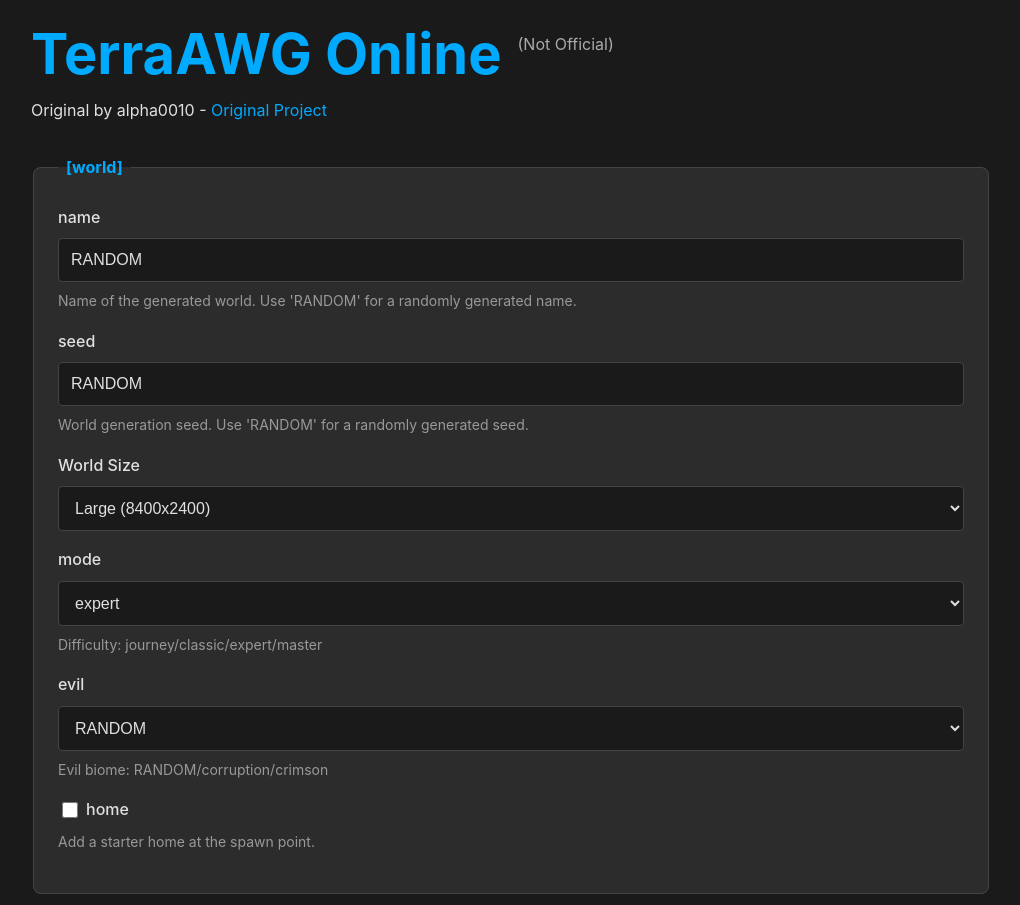
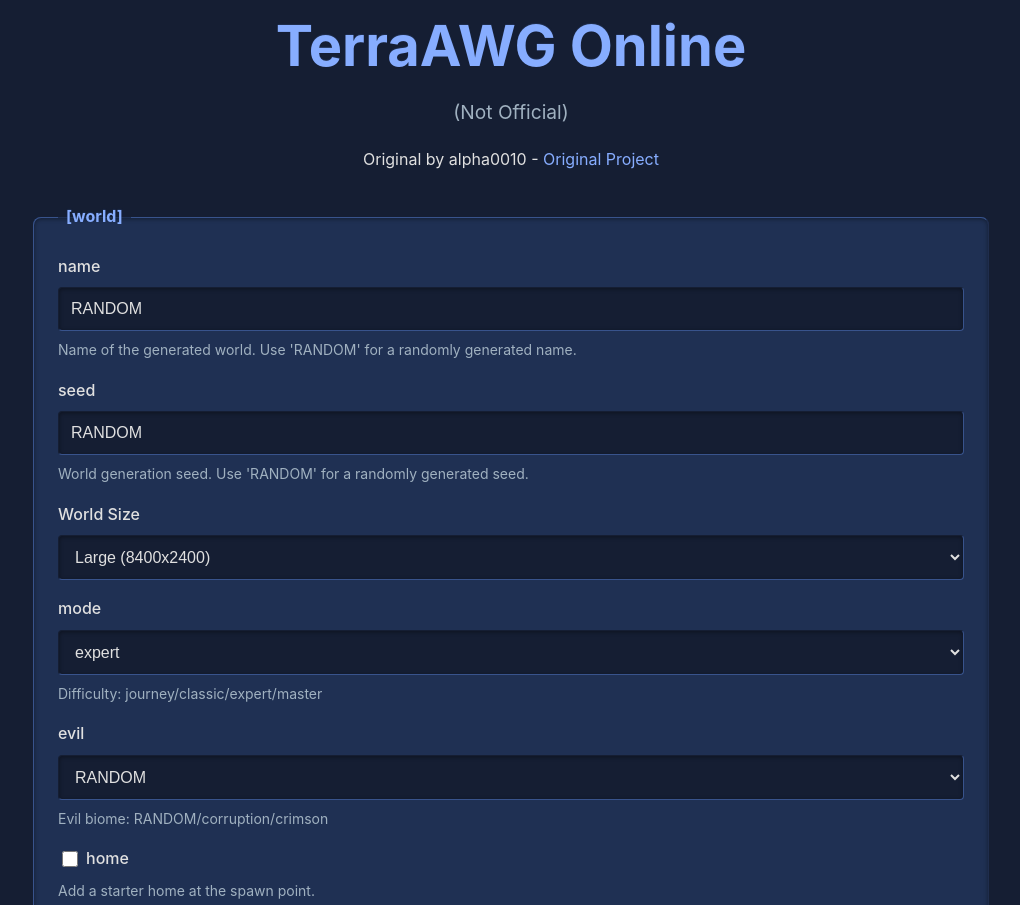
Before and after one commit to ENUSSOUL001/TerraContent, a plain HTML site: page Terra/public/index.html in a window 1280 px wide. Shown: the top 905 px of the page, without its empty margins (129-1149 px from the left). Drawn offline with Linux system fonts and the light colour scheme.

Commit message:
Update style.css

```diff
--- a/Terra/public/style.css
+++ b/Terra/public/style.css
@@ -1,48 +1,17 @@
 :root {
-    --bg-color: #1a1a1a;
-    --surface-color: #2c2c2c;
-    --primary-color: #00aaff;
+    --bg-color: #151e33;
+    --surface-color: #1f3053;
+    --primary-color: #87adff;
     --text-color: #e0e0e0;
-    --subtitle-color: #aaa;
-    --border-color: #444;
+    --subtitle-color: #a0b1c0;
+    --border-color: #1f2d4d;
+    --border-highlight-color: #38538c;
     --shadow-color-1: #1f3053;
     --shadow-color-2: #111;
     --inset-shadow-color: #5c8bee;
     --button-bg: #4162a8;
     --font-family: -apple-system, BlinkMacSystemFont, "Segoe UI", Roboto, Helvetica, Arial, sans-serif;
     --transition-speed: 0.3s;
-}
-[data-theme="purple"] {
-    --bg-color: #2c2a3e;
-    --surface-color: #3e3b56;
-    --primary-color: #9b59b6;
-    --border-color: #565273;
-    --inset-shadow-color: #c39bd3;
-    --button-bg: #8e44ad;
-    --shadow-color-1: #5b2c6f;
-}
-[data-theme="steam"] {
-    --bg-color: #1b2838;
-    --surface-color: #2a475e;
-    --primary-color: #66c0f4;
-    --text-color: #c7d5e0;
-    --subtitle-color: #a0b1c0;
-    --border-color: #1a354c;
-    --inset-shadow-color: #87adff;
-    --button-bg: #4162a8;
-    --shadow-color-1: #1f3053;
-}
-[data-theme="light"] {
-    --bg-color: #f0f2f5;
-    --surface-color: #ffffff;
-    --primary-color: #1877f2;
-    --text-color: #1c1e21;
-    --subtitle-color: #606770;
-    --border-color: #dddfe2;
-    --inset-shadow-color: #5c8bee;
-    --button-bg: #4162a8;
-    --shadow-color-1: #1f3053;
-    --shadow-color-2: #333;
 }
 body {
     font-family: var(--font-family);
@@ -51,35 +20,31 @@ body {
     margin: 0;
     padding: 1rem;
     line-height: 1.6;
-    transition: background-color var(--transition-speed), color var(--transition-speed);
 }
 .header-content { max-width: 960px; margin: 0 auto 2rem; padding: 0 1rem; }
-.header-content .title-group { display: flex; align-items: flex-end; gap: 1rem; margin-bottom: 1rem; }
-.title-group h1 { line-height: 1; margin: 0; font-size: clamp(2rem, 6vw, 3.5rem); color: var(--primary-color); }
-.title-group .subtitle { font-size: clamp(0.8rem, 2vw, 1rem); font-weight: normal; color: var(--subtitle-color); padding-bottom: 0.5rem; }
-.meta-group p { margin: 0 0 1rem 0; }
+.title-group { text-align: center; margin-bottom: 0.5rem; }
+.title-group h1 {
+    line-height: 1.1;
+    margin: 0;
+    font-size: clamp(2.5rem, 6vw, 3.5rem);
+    color: var(--primary-color);
+    text-shadow: 0px -1px 1px #1e2d4d;
+}
+.title-group .subtitle { display: block; font-size: clamp(1rem, 2vw, 1.2rem); color: var(--subtitle-color); }
+.attribution { text-align: center; margin: 1rem 0; }
 main { max-width: 960px; margin: 0 auto; padding: 0 1rem; }
 a { color: var(--primary-color); text-decoration: none; }
 a:hover { text-decoration: underline; }
-#theme-switcher { display: flex; flex-wrap: wrap; gap: 0.5rem; }
-.theme-button {
-    padding: 0.5rem 1rem;
-    border: 1px solid var(--border-color);
-    background-color: var(--surface-color);
-    color: var(--text-color);
-    border-radius: 20px;
-    cursor: pointer;
-    font-weight: 500;
-    transition: all var(--transition-speed);
-}
-.theme-button:hover { border-color: var(--primary-color); }
-.theme-button.active { background-color: var(--primary-color); color: #fff; font-weight: bold; border-color: var(--primary-color); }
 form { display: flex; flex-direction: column; gap: 1.5rem; }
 fieldset {
-    border: 1px solid var(--border-color);
+    border-top: 1px solid var(--border-highlight-color);
+    border-right: 1px solid var(--border-color);
+    border-bottom: 1px solid var(--border-color);
+    border-left: 1px solid var(--border-highlight-color);
     border-radius: 8px;
     padding: 1.5rem;
     background-color: var(--surface-color);
+    box-shadow: inset 0 1px 4px rgba(0,0,0,0.4);
     opacity: 0;
     transform: translateY(20px);
     animation: fadeInUp 0.5s ease-out forwards;
@@ -90,29 +55,46 @@ fieldset:nth-child(3) { animation-delay: 0.3s; }
 fieldset:nth-child(4) { animation-delay: 0.4s; }
 fieldset:nth-child(5) { animation-delay: 0.5s; }
 @keyframes fadeInUp { to { opacity: 1; transform: translateY(0); } }
-legend { padding: 0 0.5rem; font-weight: bold; color: var(--primary-color); }
+legend { padding: 0 0.5rem; font-weight: bold; color: var(--primary-color); text-shadow: 0px -1px 1px #1e2d4d;}
 .form-group { display: flex; flex-direction: column; gap: 0.5rem; margin-bottom: 1rem; }
 label { font-weight: 500; display: flex; align-items: center; }
-small { color: #999; font-size: 0.875rem; }
+small { color: var(--subtitle-color); font-size: 0.875rem; }
 input[type="text"], input[type="number"], select {
     width: 100%;
     padding: 0.75rem;
     background-color: var(--bg-color);
-    border: 1px solid var(--border-color);
+    border-top: 1px solid #151e33;
+    border-right: 1px solid var(--border-highlight-color);
+    border-bottom: 1px solid var(--border-highlight-color);
+    border-left: 1px solid #151e33;
     border-radius: 4px;
     color: var(--text-color);
     font-size: 1rem;
     box-sizing: border-box;
-    transition: border-color var(--transition-speed), box-shadow var(--transition-speed);
+    transition: all var(--transition-speed);
+    box-shadow: inset 0 1px 4px rgba(0,0,0,0.4);
 }
-input:focus, select:focus { outline: none; border-color: var(--primary-color); box-shadow: 0 0 0 3px color-mix(in srgb, var(--primary-color) 25%, transparent); }
-input[type="checkbox"] { width: 1.2em; height: 1.2em; margin-right: 0.5rem; accent-color: var(--primary-color); }
+input:focus, select:focus {
+    outline: none;
+    border-color: var(--primary-color);
+    box-shadow: inset 0 2px 6px rgba(0,0,0,0.6);
+}
+input[type="checkbox"] {
+    width: 1.2em;
+    height: 1.2em;
+    margin-right: 0.5rem;
+    accent-color: var(--primary-color);
+}
 .form-grid-2 { display: grid; grid-template-columns: repeat(auto-fit, minmax(200px, 1fr)); gap: 1.5rem; }
 .form-grid-responsive { display: grid; grid-template-columns: repeat(auto-fit, minmax(180px, 1fr)); gap: 1.5rem; }
 .button-44 {
     background: var(--button-bg);
     border-radius: 4px;
-    box-shadow: inset 0 1px 10px 1px var(--inset-shadow-color), 0px 1px 0 var(--border-color), 0 6px 0px var(--shadow-color-1), 0 8px 4px 1px var(--shadow-color-2);
+    border-top: 1px solid var(--border-highlight-color);
+    border-right: 1px solid var(--border-color);
+    border-bottom: 1px solid #151e33;
+    border-left: 1px solid var(--border-color);
+    box-shadow: inset 0 1px 10px 1px var(--inset-shadow-color), 0px 1px 0 var(--border-highlight-color), 0 6px 0px var(--shadow-color-1), 0 8px 4px 1px var(--shadow-color-2);
     color: #fff;
     font: bold 20px "helvetica neue", helvetica, arial, sans-serif;
     line-height: 1;
@@ -122,33 +104,38 @@ input[type="checkbox"] { width: 1.2em; height: 1.2em; margin-right: 0.5rem; acce
     width: 100%;
     max-width: 300px;
     margin: 1rem auto 0;
-    border: none;
     cursor: pointer;
     user-select: none;
     -webkit-user-select: none;
     transition: all 0.1s ease-in-out;
 }
-.button-44:hover { box-shadow: inset 0 0px 20px 1px color-mix(in srgb, var(--inset-shadow-color) 80%, white), 0px 1px 0 var(--border-color), 0 6px 0px var(--shadow-color-1), 0 8px 4px 1px var(--shadow-color-2); }
+.button-44:hover {
+    box-shadow: inset 0 0px 20px 1px var(--primary-color), 0px 1px 0 var(--border-highlight-color), 0 6px 0px var(--shadow-color-1), 0 8px 4px 1px var(--shadow-color-2);
+}
 .button-44:active {
-    box-shadow: inset 0 1px 10px 1px var(--inset-shadow-color), 0 1px 0 var(--border-color), 0 2px 0 var(--shadow-color-1), 0 4px 3px 0 var(--shadow-color-2);
+    box-shadow: inset 0 1px 10px 1px var(--inset-shadow-color), 0 1px 0 var(--border-highlight-color), 0 2px 0 var(--shadow-color-1), 0 4px 3px 0 var(--shadow-color-2);
     transform: translateY(4px);
 }
 .button-44:disabled {
     cursor: not-allowed;
     opacity: 0.7;
     transform: translateY(2px);
-    box-shadow: inset 0 1px 10px 1px var(--inset-shadow-color), 0 1px 0 var(--border-color), 0 4px 0 var(--shadow-color-1), 0 6px 3px 0 var(--shadow-color-2);
+    box-shadow: inset 0 1px 10px 1px var(--inset-shadow-color), 0 1px 0 var(--border-highlight-color), 0 4px 0 var(--shadow-color-1), 0 6px 3px 0 var(--shadow-color-2);
 }
 #status-section { margin-top: 3rem; }
 #jobs-container { display: flex; flex-direction: column; gap: 1rem; }
 .job-card {
     background-color: var(--surface-color);
+    border-top: 1px solid var(--border-highlight-color);
+    border-right: 1px solid var(--border-color);
+    border-bottom: 1px solid var(--border-color);
     border-left: 5px solid var(--primary-color);
     padding: 1rem 1.5rem;
     border-radius: 4px;
     opacity: 0;
     transform: scale(0.95);
     animation: zoomIn 0.4s ease-out forwards;
+    box-shadow: 0 4px 6px rgba(0,0,0,0.3);
 }
 @keyframes zoomIn { to { opacity: 1; transform: scale(1); } }
 .job-card h3 { margin: 0 0 0.5rem 0; }
@@ -166,6 +153,7 @@ summary { cursor: pointer; color: var(--primary-color); }
     overflow-y: auto;
     margin-top: 0.5rem;
     font-size: 0.8rem;
+    box-shadow: inset 0 1px 4px rgba(0,0,0,0.4);
 }
 .hidden { display: none !important; }
 @media (min-width: 1400px) {
```
